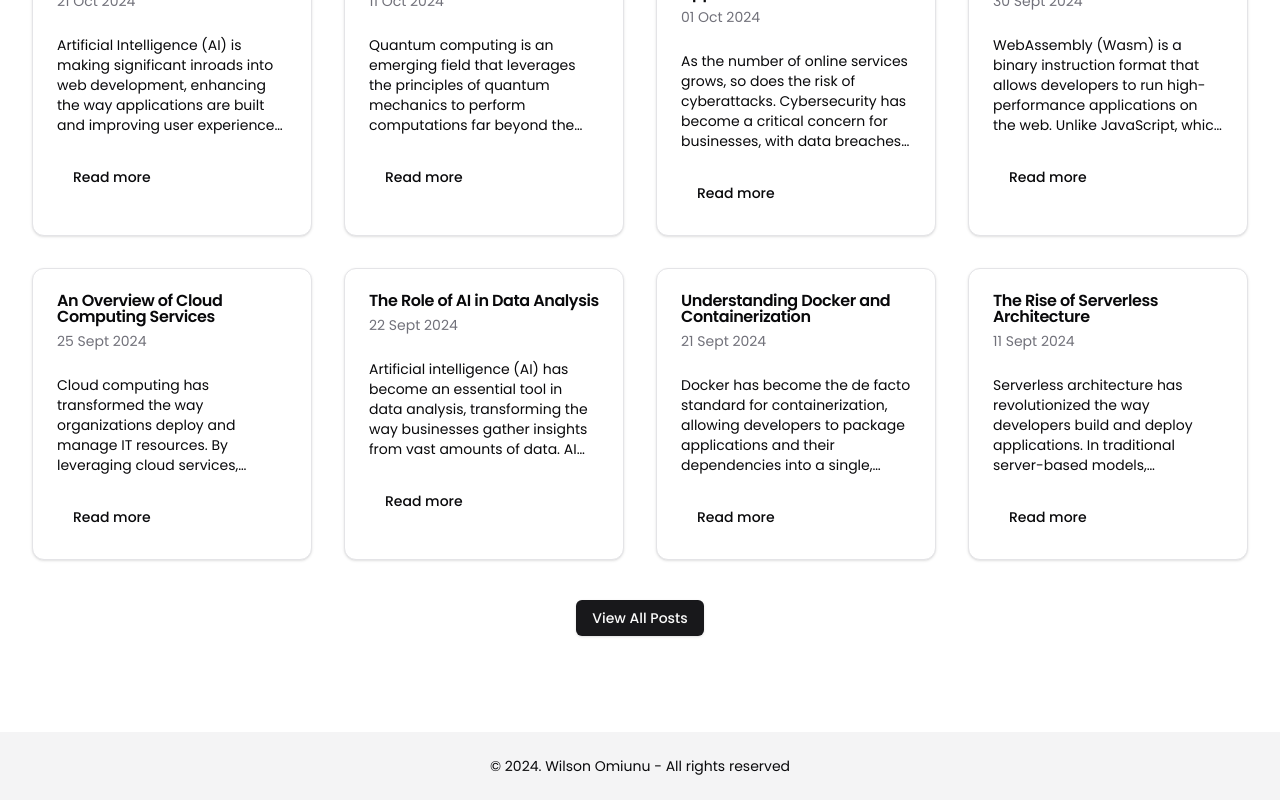
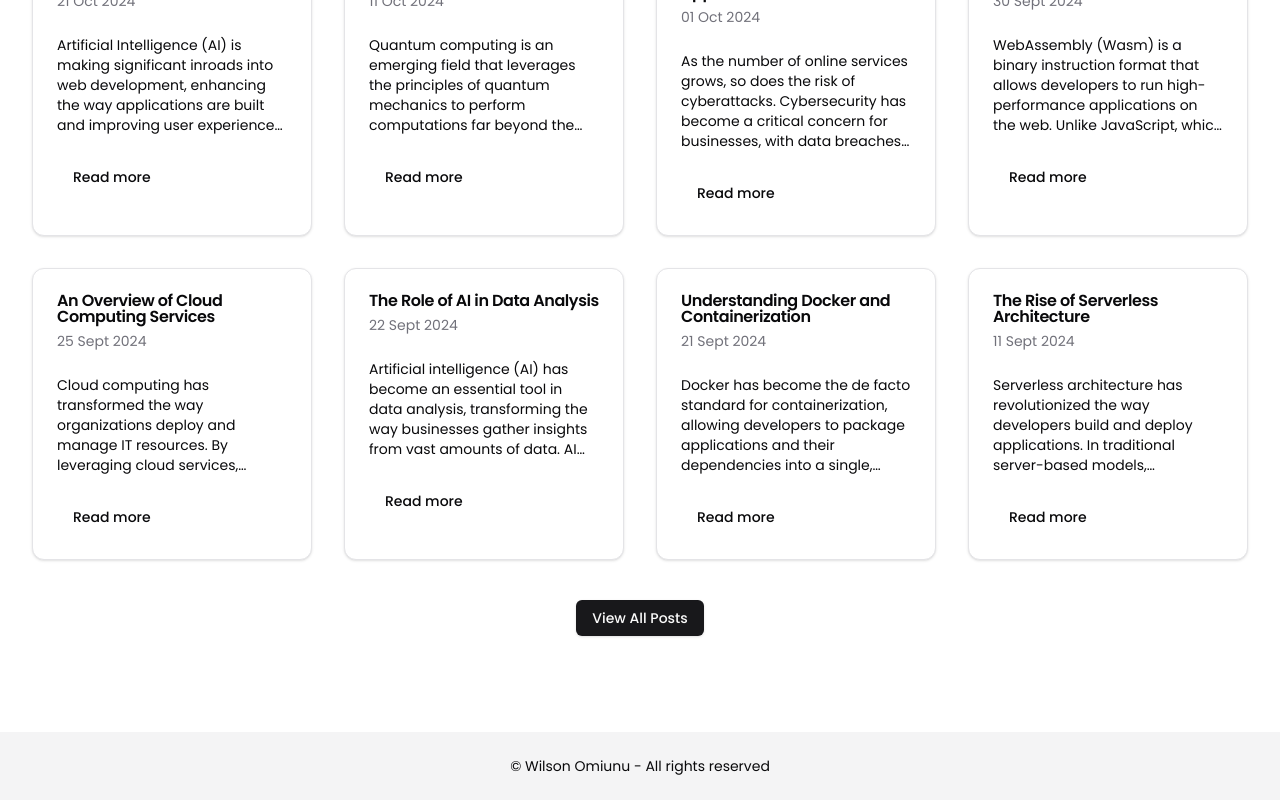
Before and after one commit to Devdhee/koolwilly-blog, a Next.js app: page / in a window 1280 px wide. Shown: the part 284-1084 px from the top of the page. Built offline with nearby package versions, Linux system fonts and the light colour scheme; a web font is replaced by a local one.

Commit message:
Edited the footer

```diff
--- a/app/posts/[slug]/page.tsx
+++ b/app/posts/[slug]/page.tsx
@@ -14,7 +14,6 @@ function PostPage() {
           <PostDetail postId={postId} />
         </div>
         <div className="md:col-span-1">
-
           <RecentPostsSidebar />
         </div>
       </section>
--- a/components/Footer.tsx
+++ b/components/Footer.tsx
@@ -3,7 +3,7 @@ function Footer() {
     <div className="bg-muted py-6 px-4 w-full bottom-0">
       <section className="container mx-auto">
         <p className="text-foreground text-center text-sm">
-          &copy; 2024. Wilson Omiunu - All rights reserved
+          &copy; Wilson Omiunu - All rights reserved
         </p>
       </section>
     </div>
```
